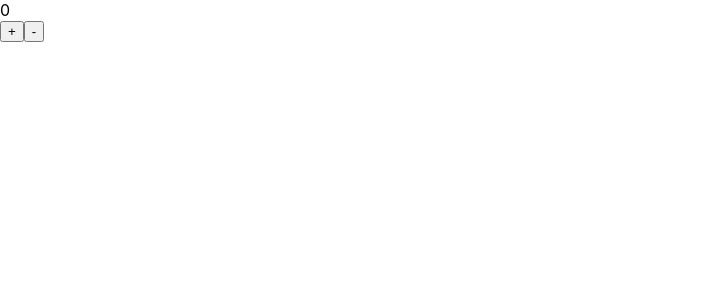
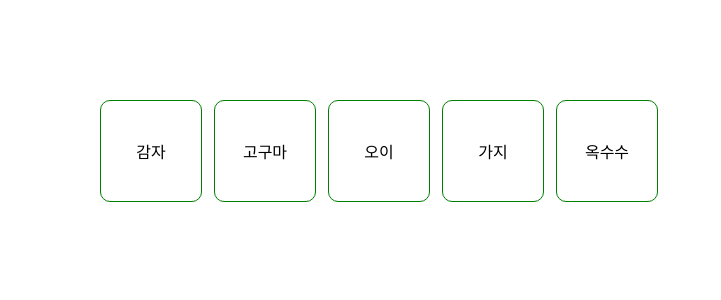
Before and after one commit to Yoosun-Chang/react_board, a React (Create React App) app in the folder practice/: page / in a window 1280 px wide. Shown: the top 300 px of the page, without its empty margins (0-721 px from the left). Built offline with nearby package versions, Linux system fonts and the light colour scheme.

Commit message:
Feat: 컴포넌트 구현해보기

```diff
--- a/practice/src/App.js
+++ b/practice/src/App.js
@@ -1,26 +1,31 @@
-import { useState } from "react";
+import React from "react";
 
-function App() {
-  const [number, setNumber] = useState(0);
+const App = () => {
+  const style = {
+    padding: "100px",
+    display: "flex",
+    gap: "12px",
+  };
+
+  const squareStyle = {
+    width: "100px",
+    height: "100px",
+    border: "1px solid green",
+    borderRadius: "10px",
+		display: "flex",
+    alignItems: "center",
+    justifyContent: "center",
+  };
+
   return (
-    <div>
-      <div>{number}</div>
-      <button
-        onClick={() => {
-          setNumber(number + 1);
-        }}
-      >
-        +
-      </button>
-      <button
-        onClick={() => {
-          setNumber(number - 1);
-        }}
-      >
-        -
-      </button>
+    <div style={style}>
+      <div style={squareStyle}>감자</div>
+      <div style={squareStyle}>고구마</div>
+      <div style={squareStyle}>오이</div>
+      <div style={squareStyle}>가지</div>
+      <div style={squareStyle}>옥수수</div>
     </div>
   );
-}
+};
 
 export default App;
```
